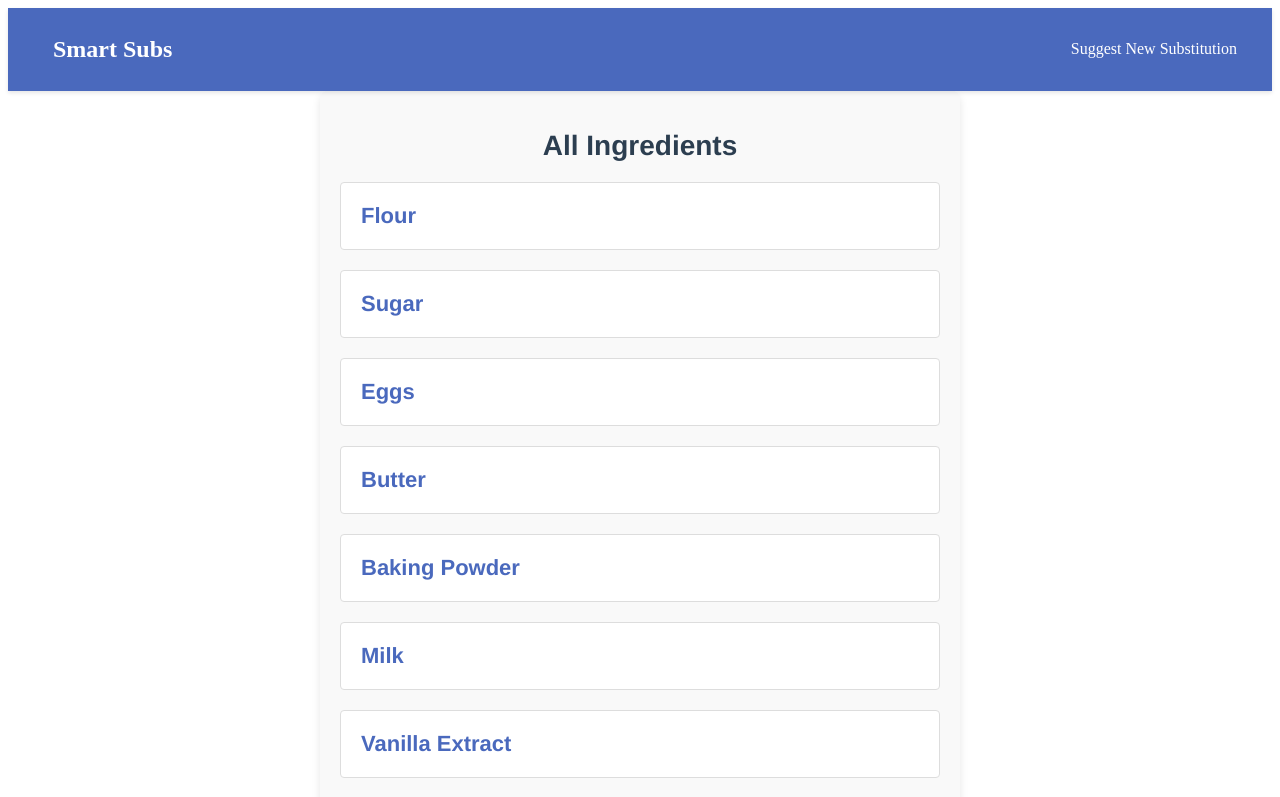
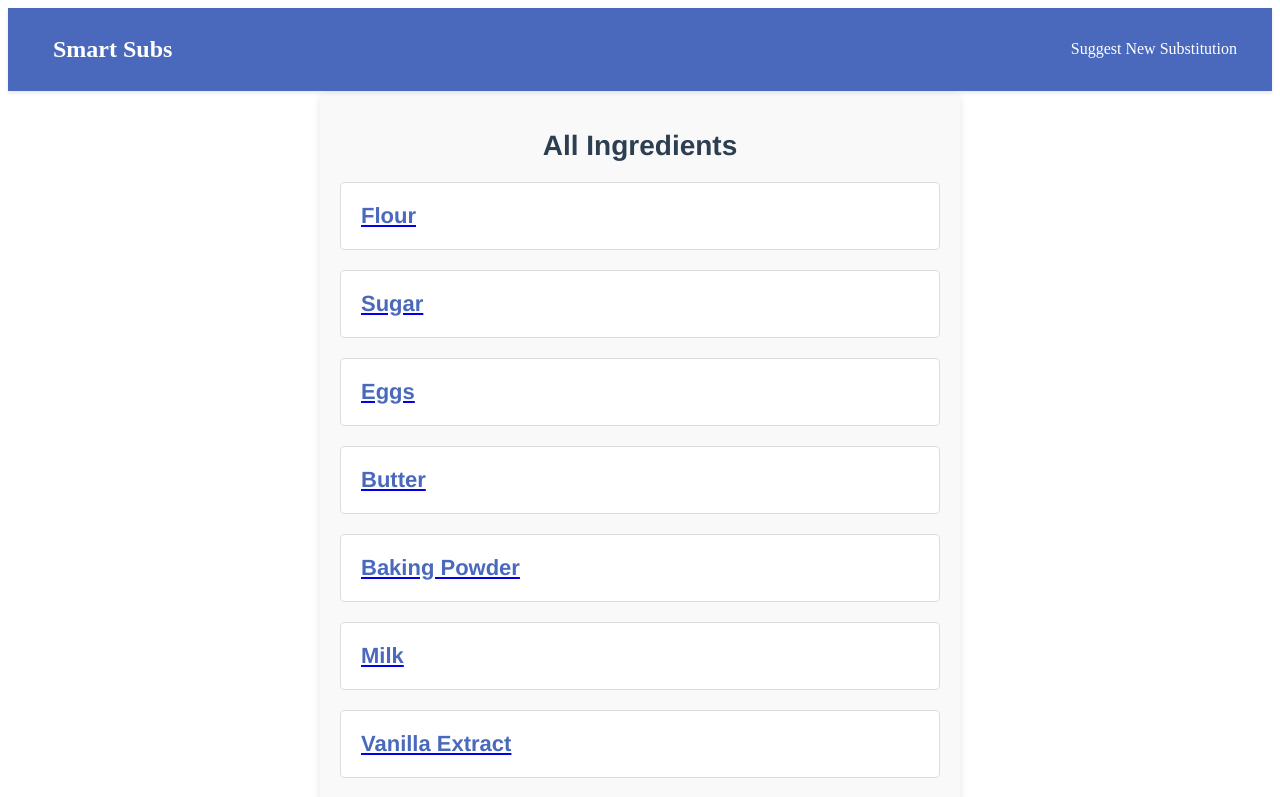
Before and after one commit to WarrenOliver/recipe-substitutions, a React (Vite) app: page / in a window 1280 px wide. Shown: the top 797 px of the page. Built offline with nearby package versions, Linux system fonts and the light colour scheme; data requests are answered from the project's data file.

Commit message:
added JSON server

```diff
--- a/data/db.json
+++ b/data/db.json
@@ -1,82 +1,94 @@
 {
-    "blogs": [
+  "ingredients": [
     {
       "id": 1,
-        "title": "The Evolution of Web Design",
-        "body": "Web design has evolved tremendously over the years...",
-        "author": "Jack"
+      "title": "Flour",
+      "number": 2,
+      "body": "Two cups of all-purpose flour"
     },
     {
       "id": 2,
-        "title": "The Importance of QA in Software Development",
-        "body": "Quality Assurance (QA) plays a crucial role...",
-        "author": "Kathryn Jenkins"
+      "title": "Sugar",
+      "number": 1,
+      "body": "One cup of granulated sugar"
     },
     {
       "id": 3,
-        "title": "Innovations in Modern Application Development",
-        "body": "Modern application development has seen a shift...",
-        "author": "Micah Smith"
+      "title": "Eggs",
+      "number": 3,
+      "body": "Three large eggs"
     },
     {
       "id": 4,
-        "title": "The Rise of Cloud Computing",
-        "body": "Cloud computing has revolutionized the way businesses operate...",
-        "author": "Clay Alexander"
+      "title": "Butter",
+      "number": 1,
+      "body": "One stick of unsalted butter"
     },
     {
       "id": 5,
-        "title": "Effective Time Management in Projects",
-        "body": "Managing time effectively is key to the successful completion of projects...",
-        "author": "Kostadin Kostadinov"
+      "title": "Baking Powder",
+      "number": 2,
+      "body": "Two teaspoons of baking powder"
     },
     {
       "id": 6,
-        "title": "The Future of E-Commerce Platforms",
-        "body": "E-commerce has seen tremendous growth in recent years...",
-        "author": "Morgan Stephen"
+      "title": "Milk",
+      "number": 1,
+      "body": "One cup of milk"
     },
     {
       "id": 7,
-        "title": "Importance of User Experience in Websites",
-        "body": "User Experience (UX) is at the heart of every successful website...",
-        "author": "Yordan Papazov"
+      "title": "Vanilla Extract",
+      "number": 1,
+      "body": "One teaspoon of vanilla extract"
     },
     {
       "id": 8,
-        "title": "The Role of AI in Modern Business",
-        "body": "Artificial Intelligence (AI) is no longer just a concept...",
-        "author": "Jack"
+      "title": "Salt",
+      "number": 1,
+      "body": "One teaspoon of salt"
     },
     {
       "id": 9,
-        "title": "Challenges in Mobile Application Development",
-        "body": "With the proliferation of mobile devices, developing mobile apps has its own set of challenges...",
-        "author": "Kathryn Jenkins"
+      "title": "Cocoa Powder",
+      "number": 1,
+      "body": "One cup of unsweetened cocoa powder"
     },
     {
       "id": 10,
-        "title": "The Impact of Virtual Reality on Gaming",
-        "body": "Virtual Reality (VR) has brought a new dimension to gaming...",
-        "author": "Micah Smith"
+      "title": "Baking Soda",
+      "number": 1,
+      "body": "One teaspoon of baking soda"
     },
     {
       "id": 11,
-        "title": "Adapting to Remote Work Culture",
-        "body": "The recent global events have pushed many organizations to adopt remote working...",
-        "author": "Clay Alexander"
+      "title": "Brown Sugar",
+      "number": 1,
+      "body": "One cup of packed brown sugar"
     },
     {
       "id": 12,
-        "title": "The Significance of Cybersecurity in Today's World",
-        "body": "With an increasing amount of data being shared online...",
-        "author": "Kostadin Kostadinov"
+      "title": "Yeast",
+      "number": 1,
+      "body": "One tablespoon of active dry yeast"
     },
     {
       "id": 13,
-        "title": "Incorporating Feedback into Product Development",
-        "body": "Feedback is an essential component for continuous improvement...",
-        "author": "Morgan Stephen"
+      "title": "Olive Oil",
+      "number": 1,
+      "body": "Two tablespoons of olive oil"
+    },
+    {
+      "id": 14,
+      "title": "Cinnamon",
+      "number": 1,
+      "body": "One tablespoon of ground cinnamon"
+    },
+    {
+      "id": 15,
+      "title": "Honey",
+      "number": 1,
+      "body": "Half a cup of honey"
     }
   ]
 }
--- a/src/App.tsx
+++ b/src/App.tsx
@@ -2,6 +2,7 @@ import Navbar from "./components/Navbar";
 import Home from './components/Home';
 import SingleIngredient from "./components/SingleIngredient";
 import { BrowserRouter as Router, Route, Routes } from 'react-router-dom';
+import PageNotFound from "./components/PageNotFound";
 
 const App = () => {
   return (
@@ -13,6 +14,7 @@ const App = () => {
             <Route path="/" element={<Home />} />
             <Route path="/ingredients" element={<Home />} />
             <Route path="/ingredients/:id" element={<SingleIngredient />} />
+            <Route path="*" element={<PageNotFound />} />
           </Routes>
 
         </div>
--- a/src/components/Home.tsx
+++ b/src/components/Home.tsx
@@ -1,28 +1,14 @@
 import IngredientList from "./IngredientList.tsx";
+import useFetch from "./UseFetch.tsx";
 
 const Home = () => {
-    const ingredients = [
-        { id: 1, title: "Flour", number: 2, body: "Two cups of all-purpose flour" },
-        { id: 2, title: "Sugar", number: 1, body: "One cup of granulated sugar" },
-        { id: 3, title: "Eggs", number: 3, body: "Three large eggs" },
-        { id: 4, title: "Butter", number: 1, body: "One stick of unsalted butter" },
-        { id: 5, title: "Baking Powder", number: 2, body: "Two teaspoons of baking powder" },
-        { id: 6, title: "Milk", number: 1, body: "One cup of milk" },
-        { id: 7, title: "Vanilla Extract", number: 1, body: "One teaspoon of vanilla extract" },
-        { id: 8, title: "Salt", number: 1, body: "One teaspoon of salt" },
-        { id: 9, title: "Cocoa Powder", number: 1, body: "One cup of unsweetened cocoa powder" },
-        { id: 10, title: "Baking Soda", number: 1, body: "One teaspoon of baking soda" },
-        { id: 11, title: "Brown Sugar", number: 1, body: "One cup of packed brown sugar" },
-        { id: 12, title: "Yeast", number: 1, body: "One tablespoon of active dry yeast" },
-        { id: 13, title: "Olive Oil", number: 1, body: "Two tablespoons of olive oil" },
-        { id: 14, title: "Cinnamon", number: 1, body: "One tablespoon of ground cinnamon" },
-        { id: 15, title: "Honey", number: 1, body: "Half a cup of honey" }
-      ];
-
+  const { data: ingredients, isPending, error} = useFetch('http://localhost:8000/ingredients')
     return (
     <>
       <div className="home">
-        <IngredientList ingredients={ingredients} title="All Ingredients" />
+        {error && <p>{error}</p>}
+        {isPending && <p>Loading...</p>}
+        {ingredients && <IngredientList ingredients={ingredients} title="All Ingredients" />}
       </div>
     </>
   );
--- a/src/components/IngredientList.tsx
+++ b/src/components/IngredientList.tsx
@@ -1,3 +1,4 @@
+import { Link } from "react-router-dom";
 const IngredientList = ({ ingredients, title }) => {
 
 
@@ -6,10 +7,9 @@ const IngredientList = ({ ingredients, title }) => {
       <h1>{title}</h1>
       {ingredients.map((ingredient) => (
         <div className="ingredient-preview" key={ingredient.id}>
+          <Link className="ingredient-links" to={`/ingredients/${ingredient.id}`}>
             <h2>{ingredient.title}</h2>
-          {/* <div>Number of Substitutions: {ingredient.number}</div> */}
-          {/* <button className="ingredient-button">Click to see substitutions:</button> */}
-
+          </Link>
         </div>
       ))}
     </div>
--- /dev/null
+++ b/src/components/PageNotFound.tsx
@@ -0,0 +1,9 @@
+const PageNotFound = () => {
+    return (
+        <div>
+            <h1>404 - Page Not Found</h1>
+        </div>
+    );
+}
+
+export default PageNotFound;
--- a/src/components/SingleIngredient.tsx
+++ b/src/components/SingleIngredient.tsx
@@ -1,16 +1,24 @@
 import { useParams } from "react-router-dom";
-import IngredientList from "./IngredientList";
+import useFetch from "./UseFetch";
 
 
-const SingleIngredient = ({ ingredients }) => {
+const SingleIngredient = () => {
     const { id } = useParams()
-    const parcedID = parseInt(id)
-    const ingredient = ingredients[parcedID]
+    const {data: ingredient, isPending, error} = useFetch('http://localhost:8000/ingredients/'+ id)
 
     return (
         <div className="single-ingredients-details">
-            <h1>{ ingredient.title }</h1>
-            <p>{ ingredient.body }</p>
+            {isPending && <div>Loading...</div>}
+            {error && <div>{error}</div>}
+            {ingredient && (
+                <article>
+                    <h2>{ ingredient.title }</h2>
+                    <div>
+                        { ingredient.body }
+                    </div>
+                </article>
+            )}
+
         </div>
     );
 }
--- /dev/null
+++ b/src/components/UseFetch.tsx
@@ -0,0 +1,43 @@
+import { useEffect, useState } from "react";
+
+const useFetch = (url) => {
+    const [data, setData] = useState(null);
+    const [isPending, setIsPending] = useState(true);
+    const [error, setError] = useState(null);
+
+    useEffect(() => {
+        const abortCon = new AbortController();
+
+        setTimeout(() => {
+            fetch(url, { signal: abortCon.signal })
+          .then((res) => {
+            if(!res.ok) {
+                throw Error('Could not fetch the data for that resource')
+            }
+            return res.json();
+          })
+          .then((data) => {
+            setData(data);
+            setIsPending(false);
+            setError(null);
+          })
+          // error handling
+          .catch(err => {
+            if (err.name === "AbortError") {
+              console.log("fetch aborted")
+            } else {
+              setError(err.message);
+              setData(null);
+              setIsPending(false);
+            }
+
+          })
+        }, 1000);
+        return () => abortCon.abort();
+      }, []);
+
+
+    return { data, isPending, error }
+}
+
+export default useFetch;
```
Lines whose indentation alone changed are shown as unchanged.
